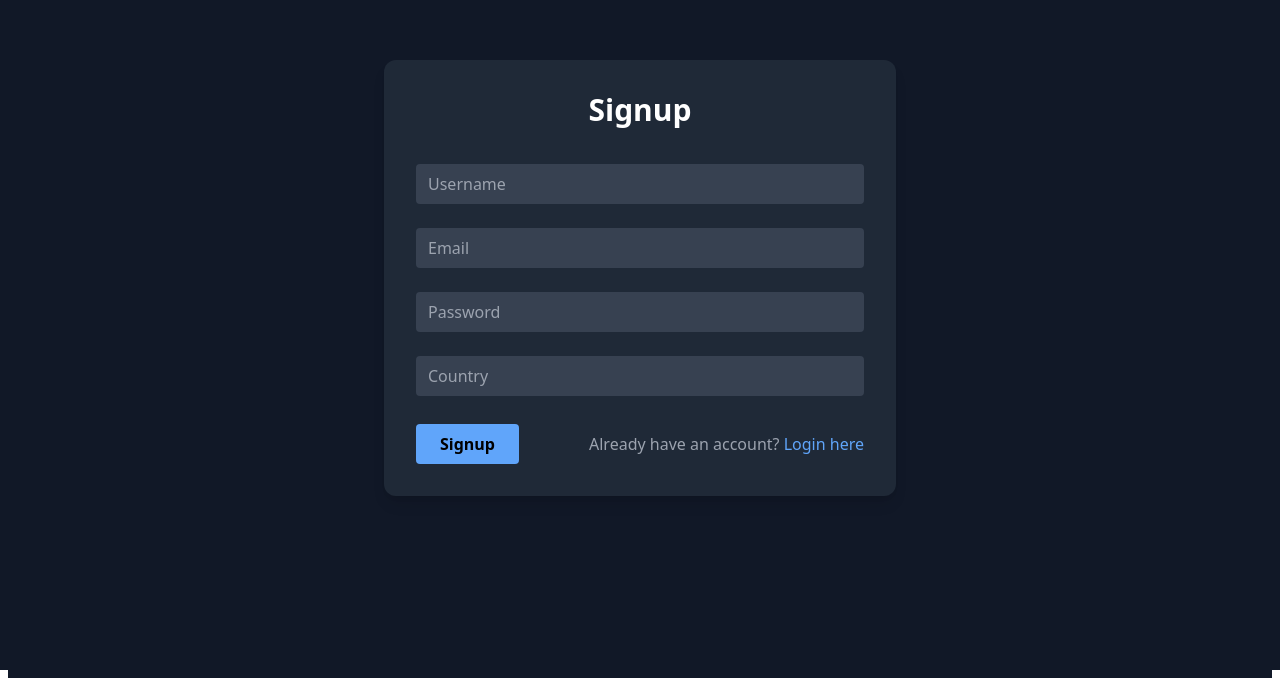
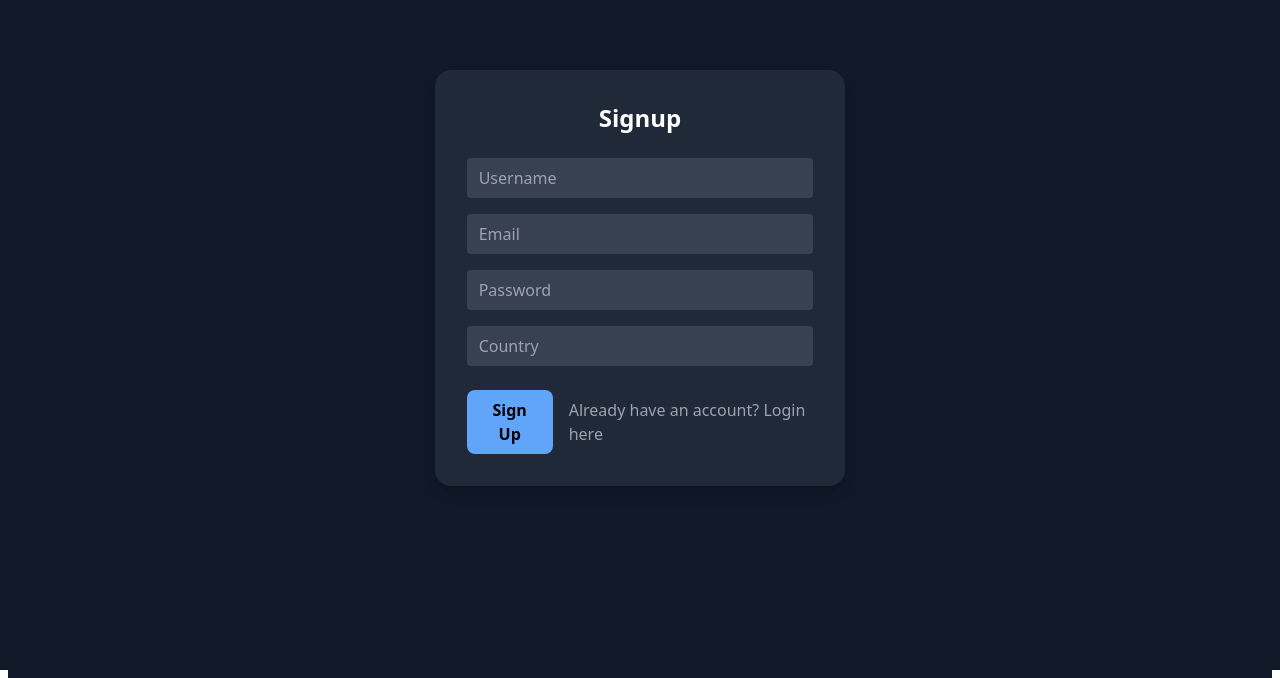
Before and after one commit to Saurabh200211/Task-frontend, a React (Create React App) app: page /signup in a window 1280 px wide. Shown: the part 130-808 px from the top of the page. Built offline with nearby package versions, Linux system fonts and the light colour scheme.

Commit message:
frontend

```diff
--- a/src/pages/Login.jsx
+++ b/src/pages/Login.jsx
@@ -7,15 +7,13 @@ import { authActions } from "../store/auth";
 const Login = () => {
   const [Data, setData] = useState({ username: "", password: "" });
   const history = useNavigate();
-  const dispatch = useDispatch();
-
   const isLoggedIn = useSelector((state) => state.auth.isLoggedIn);
 
   if (isLoggedIn === true) {
     history("/");
   }
 
-  const API_URL = process.env.REACT_APP_API_URL;
+  const dispatch = useDispatch();
 
   const change = (e) => {
     const { name, value } = e.target;
@@ -27,58 +25,62 @@ const Login = () => {
       if (Data.username === "" || Data.password === "") {
         alert("All fields are required");
       } else {
-        const response = await axios.post(`${API_URL}/api/v1/sign-in`, Data);
-
+        const response = await axios.post(
+          "https://task-backend-tan.vercel.app/api/v1/sign-in", // ✅ changed to sign-in
+          Data
+        );
         setData({ username: "", password: "" });
-
         localStorage.setItem("id", response.data.id);
         localStorage.setItem("token", response.data.token);
-
         dispatch(authActions.login());
         history("/");
       }
     } catch (error) {
-      alert(error.response?.data?.message || "Login failed");
+      alert(error.response?.data?.message || "Something went wrong");
     }
   };
 
   return (
     <div className="min-h-screen flex items-center justify-center bg-gray-900 px-4">
-      <div className="w-full max-w-md sm:max-w-lg bg-gray-800 rounded-xl shadow-lg p-6 sm:p-8">
-        <div className="text-2xl sm:text-3xl font-semibold text-center mb-6 text-white">
+      <div className="p-6 sm:p-8 w-full sm:w-3/4 md:w-2/3 lg:w-2/5 xl:w-1/3 rounded-2xl bg-gray-800 shadow-lg">
+        <div className="text-2xl font-semibold text-white text-center mb-6">
           Login
         </div>
 
+        {/* Username */}
         <input
           type="text"
           placeholder="Username"
-          className="bg-gray-700 text-white px-3 py-2 my-3 w-full rounded focus:outline-none focus:ring-2 focus:ring-blue-400"
+          className="bg-gray-700 px-3 py-2 mb-4 w-full rounded text-white focus:outline-none focus:ring-2 focus:ring-blue-400"
           name="username"
           value={Data.username}
           onChange={change}
         />
 
+        {/* Password */}
         <input
           type="password"
           placeholder="Password"
-          className="bg-gray-700 text-white px-3 py-2 my-3 w-full rounded focus:outline-none focus:ring-2 focus:ring-blue-400"
+          className="bg-gray-700 px-3 py-2 mb-6 w-full rounded text-white focus:outline-none focus:ring-2 focus:ring-blue-400"
           name="password"
           value={Data.password}
           onChange={change}
         />
 
-        <div className="w-full flex flex-col sm:flex-row items-center justify-between gap-4 mt-4">
+        {/* Buttons & Link */}
+        <div className="w-full flex flex-col sm:flex-row items-center justify-between gap-4">
           <button
-            className="w-full sm:w-auto bg-blue-400 font-semibold text-black px-6 py-2 rounded hover:bg-blue-500 transition-all duration-300"
+            className="bg-blue-400 hover:bg-blue-500 font-semibold text-black px-4 py-2 w-full sm:w-auto rounded-lg transition"
             onClick={submit}
           >
             Login
           </button>
+
           <Link
             to="/signup"
             className="text-gray-400 hover:text-gray-200 text-sm sm:text-base"
           >
-            Not having an account? <span className="text-blue-400">Signup here</span>
+            Not having an account? Signup here
           </Link>
         </div>
       </div>
--- a/src/pages/Signup.jsx
+++ b/src/pages/Signup.jsx
@@ -18,8 +18,6 @@ const Signup = () => {
     country: "",
   });
 
-  const API_URL = process.env.REACT_APP_API_URL;
-
   const change = (e) => {
     const { name, value } = e.target;
     setData({ ...Data, [name]: value });
@@ -35,75 +33,79 @@ const Signup = () => {
       ) {
         alert("All fields are required");
       } else {
-        const response = await axios.post(`${API_URL}/api/v1/sign-up`, Data);
-
+        const response = await axios.post(
+          "https://task-backend-tan.vercel.app/api/v1/sign-up", // ✅ fixed to sign-up
+          Data
+        );
         setData({ username: "", email: "", password: "", country: "" });
-
         alert(response.data.message);
         history("/login");
       }
     } catch (error) {
-      alert(error.response?.data?.message || "Signup failed");
+      alert(error.response?.data?.message || "Something went wrong");
     }
   };
 
   return (
     <div className="min-h-screen flex items-center justify-center bg-gray-900 px-4">
-      <div className="w-full max-w-md sm:max-w-lg bg-gray-800 rounded-xl shadow-lg p-6 sm:p-8">
-        <div className="text-2xl sm:text-3xl font-semibold text-center mb-6 text-white">
+      <div className="p-6 sm:p-8 w-full sm:w-3/4 md:w-2/3 lg:w-2/5 xl:w-1/3 rounded-2xl bg-gray-800 shadow-lg">
+        <div className="text-2xl font-semibold text-white text-center mb-6">
           Signup
         </div>
 
+        {/* Username */}
         <input
           type="text"
           placeholder="Username"
-          className="bg-gray-700 text-white px-3 py-2 my-3 w-full rounded focus:outline-none focus:ring-2 focus:ring-blue-400"
+          className="bg-gray-700 px-3 py-2 mb-4 w-full rounded text-white focus:outline-none focus:ring-2 focus:ring-blue-400"
           name="username"
           value={Data.username}
           onChange={change}
         />
 
+        {/* Email */}
         <input
           type="email"
           placeholder="Email"
-          className="bg-gray-700 text-white px-3 py-2 my-3 w-full rounded focus:outline-none focus:ring-2 focus:ring-blue-400"
+          className="bg-gray-700 px-3 py-2 mb-4 w-full rounded text-white focus:outline-none focus:ring-2 focus:ring-blue-400"
           name="email"
           value={Data.email}
-          required
           onChange={change}
         />
 
+        {/* Password */}
         <input
           type="password"
           placeholder="Password"
-          className="bg-gray-700 text-white px-3 py-2 my-3 w-full rounded focus:outline-none focus:ring-2 focus:ring-blue-400"
+          className="bg-gray-700 px-3 py-2 mb-4 w-full rounded text-white focus:outline-none focus:ring-2 focus:ring-blue-400"
           name="password"
           value={Data.password}
           onChange={change}
         />
 
+        {/* Country */}
         <input
           type="text"
           placeholder="Country"
-          className="bg-gray-700 text-white px-3 py-2 my-3 w-full rounded focus:outline-none focus:ring-2 focus:ring-blue-400"
+          className="bg-gray-700 px-3 py-2 mb-6 w-full rounded text-white focus:outline-none focus:ring-2 focus:ring-blue-400"
           name="country"
           value={Data.country}
           onChange={change}
         />
 
-        <div className="w-full flex flex-col sm:flex-row items-center justify-between gap-4 mt-4">
+        <div className="w-full flex flex-col sm:flex-row items-center justify-between gap-4">
           <button
-            className="w-full sm:w-auto bg-blue-400 font-semibold text-black px-6 py-2 rounded hover:bg-blue-500 transition-all duration-300"
+            className="bg-blue-400 hover:bg-blue-500 font-semibold text-black px-4 py-2 w-full sm:w-auto rounded-lg transition"
             onClick={submit}
           >
-            Signup
+            Sign Up
           </button>
+
           <Link
             to="/login"
             className="text-gray-400 hover:text-gray-200 text-sm sm:text-base"
           >
-            Already have an account?{" "}
-            <span className="text-blue-400">Login here</span>
+            Already have an account? Login here
           </Link>
         </div>
       </div>
```
